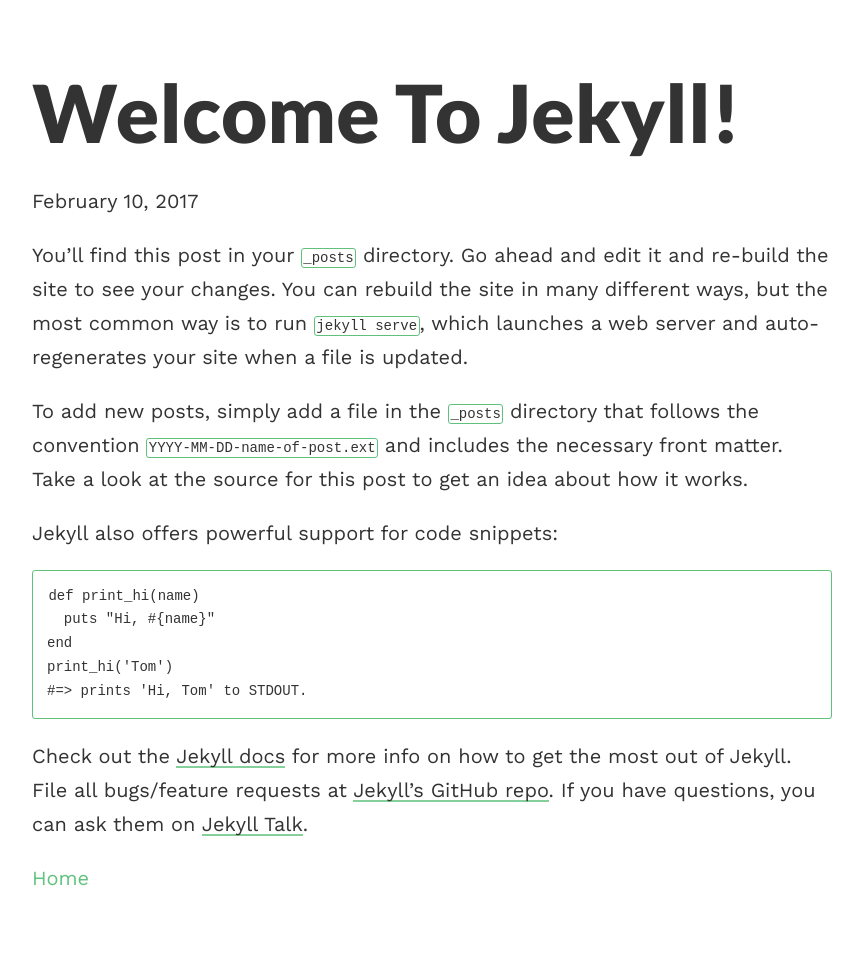
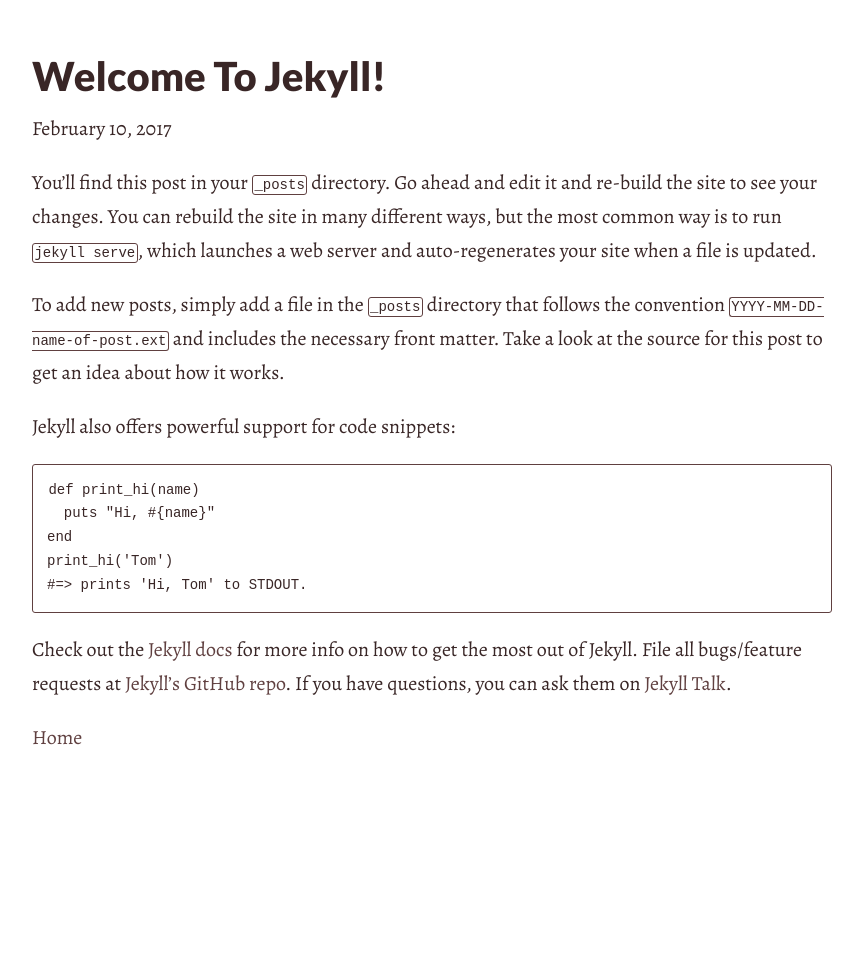
Before and after one commit to LemuelCushing/PolishUprisingSeminar, a Jekyll site: the page built from _posts/2017-02-10-welcome-to-jekyll.markdown, in a window 1280 px wide. Shown: the whole page, without its empty margins (208-1071 px from the left). Built offline with Jekyll 4.4.1, drawn with Linux system fonts in a browser that asks for light colours.

Commit message:
Style change & new layout (text-section)

```diff
--- a/Gemfile
+++ b/Gemfile
@@ -12,7 +12,9 @@
 gem "jekyll", "3.4.0"
 
 # This is the default theme for new Jekyll sites. You may change this to anything you like.
-gem "minima", "~> 2.0"
+# gem "minima", "~> 2.0"
+
+gem 'wdm', '>= 0.1.0' if Gem.win_platform?
 
 # If you want to use GitHub Pages, remove the "gem "jekyll"" above and
 # uncomment the line below. To upgrade, run `bundle update github-pages`.
--- a/_config.yml
+++ b/_config.yml
@@ -1,6 +1,6 @@
 ### Polish Uprising Seminar
 
-title: Polish Uprising Seminar
+title: The January Uprising
 baseurl: /PolishUprisingSeminar # name of the repository
 
 
@@ -11,10 +11,10 @@
 collections:
  sections:
     output: true
-    permalink: /projects/:path/
+    permalink: /:path/
  lists:
     output: true
-    permalink: /projects/:path/
+    permalink: /:path/
 
 # Comments
 # disqus-shortname: webjeda-demo
--- a/_sass/style.scss
+++ b/_sass/style.scss
@@ -4,9 +4,13 @@
     transition: all 0.2s;
     transition-timing-function: linear;
       } */
+body,
+html {
+    height: 100%;
+}
 
-html, body {
-    height: 100%;
+ol {
+    list-style-type: armenian;
 }
 
 body {
@@ -23,10 +27,21 @@
         max-width: 100%;
         padding: 1em;
     }
-
 }
 
-    h1,h2,h3,h4,h5,h6 {
+#home {
+  background-image: url(../assets/wallpaper.png);
+ background-position: center center;
+ background-size: percentage(1.01);
+}
+
+
+h1,
+h2,
+h3,
+h4,
+h5,
+h6 {
     font-family: "Lato", "Helvetica Neue", Helvetica, sans-serif;
     font-weight: bold;
     line-height: 1.8;
@@ -34,32 +49,39 @@
     text-transform: capitalize;
 }
 
+h3 {
+    color: $headline-color;
+    font-family: $headline-font;
+}
+
+#subsection {
+    color: $subsection-color;
+}
 
 a {
     color: $brand-color;
     text-decoration: none;
-    &:hover{
+
+    &:hover {
         color: $text-color;
     }
 }
 
-
-
-p a {
+.sections a {
     color: $text-color;
+    font-family: $section-font;
     text-decoration: none;
     background: -webkit-linear-gradient(transparent 90%, lighten($brand-color, 10%) 10%);
     box-shadow: inset 0 0 0 0 lighten($brand-color, 10%);
     -webkit-transition: box-shadow ease 1s;
     -moz-transition: box-shadow ease 1s;
     transition: box-shadow ease 1s;
+
     &:hover {
         color: lighten($background-color, 50%);
         box-shadow: inset 0 -100px 0 0 lighten($brand-color, 10%);
-
     }
 }
-
 
 figure {
     margin: 0;
@@ -69,22 +91,26 @@
     max-width: 100%;
 }
 
-pre,
-code {
+code,
+pre {
     overflow: auto;
     font-size: 0.7*$base-font-size;
     border-radius: 3px;
     border: 1px solid $brand-color;
+
     > code {
         border: none;
     }
 }
+
 pre {
     padding: 1em;
 }
+
 code {
     padding: 0.1em;
 }
+
 blockquote {
     border-left: 2px solid $brand-color;
     padding-left: 1em;
@@ -93,45 +119,44 @@
     font-style: italic;
 }
 
-
-
 .headline {
-    font-size: 4em;
+    font-size: 2em;
     @include media-query($on-palm) {
         font-size: 2em;
     }
+    position: static;
+    margin-left: -80px;
+    text-shadow: 1px 1px 1px #E8E8E8, 3px 4px 5px #000;
+    // text-shadow: 1px 1px 1px #E8E8E8, 3px 4px 5px #000;
     }
 
 .post-headline {
-    font-size: 4em;
+    font-size: 2em;
     @include media-query($on-palm) {
         font-size: 1.5em;
     }
 }
 
-
-.home {
-    // background-image: url(../images/left-arrow.svg);
-    background-repeat: no-repeat;
-    height: 40px;
-    width: 40px;
-    opacity: 0.9;
-    position: fixed;
-    top: 50px;
-    left: 50px;
-    &:hover{
-    opacity: 1;
-    }
-    @include media-query($on-laptop) {
-        top: 90%;
-        left: 90%;
-        height: 30px;
-        width: 30px;
-        opacity: 0.6;
-    }
-
-
-}
+// .home {
+//     background-repeat: no-repeat;
+//     height: 40px;
+//     width: 40px;
+//     opacity: 0.9;
+//     position: fixed;
+//     top: 50px;
+//     left: 50px;
+//
+//     &:hover {
+//         opacity: 1;
+//     }
+//     @include media-query($on-laptop) {
+//         top: 90%;
+//         left: 90%;
+//         height: 30px;
+//         width: 30px;
+//         opacity: 0.6;
+//     }
+// }
 
 .video {
     width: 100%;
@@ -143,26 +168,22 @@
         height: 180px;
     }
 }
-
 // Adding 'Contents' headline to the TOC
 #markdown-toc::before {
     content: "Contents";
     font-weight: bold;
 }
-
-
 // Using numbers instead of bullets for listing
 #markdown-toc ul {
-    list-style: decimal;
+    list-style: disc;
 }
 
 #markdown-toc {
     border: 1px solid $brand-color;
     padding: 1.5em;
-    list-style: decimal;
+    list-style: disc;
     display: inline-block;
 }
-
 /* Theme switch button */
 .theme {
     background-size: contain;
@@ -170,6 +191,7 @@
     width: 40px;
     margin: 1em 0;
     cursor: pointer;
+
     &:hover {
         opacity: 0.9;
     }
@@ -179,7 +201,6 @@
     position: relative;
     top: 2em;
 }
-
 /* Footer navigation links */
 .links a {
     margin-right: 1em;
--- a/css/main.scss
+++ b/css/main.scss
@@ -4,17 +4,25 @@
 
 @charset "utf-8";
 
-$base-font-family: 'Work Sans', sans-serif;
+@import url('https://fonts.googleapis.com/css?family=Alegreya|Bad+Script|Cinzel+Decorative|Special+Elite');
+
+// $base-font-family: 'Work Sans', sans-serif;
+$base-font-family: 'Alegreya', serif;
 $base-font-size:   20px;
 $base-font-weight: 400;
 $small-font-size:  $base-font-size * 0.875;
 $base-line-height: 1.7;
+$headline-font:    'Cinzel Decorative', cursive;
+$section-font:     'Special Elite', cursive;
 
 $spacing-unit:     30px;
 
-$text-color:       #333;
-$background-color: #fdfdfd;
-$brand-color:      #60c17d;
+$text-color:       #392626;
+$background-color: #E8E8E8;
+$brand-color:      #604040;
+$headline-color:   #a67474;
+$subsection-color: #743232;
+
 
 $grey-color:       #828282;
 $grey-color-light: lighten($grey-color, 40%);
```
Also changed, not shown: _layouts/home.html (added, +27 -0 lines), _layouts/text-section.html (added, +19 -0 lines), _sections/Notes.md (+1 -1 lines), index.md (+8 -5 lines), Gemfile.lock, 1 other file. Lines whose indentation alone changed are shown as unchanged.
